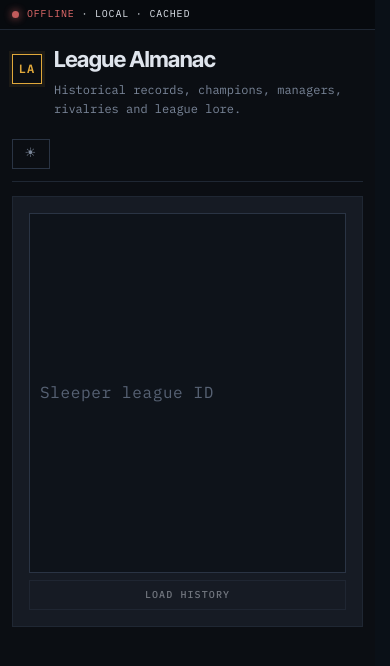
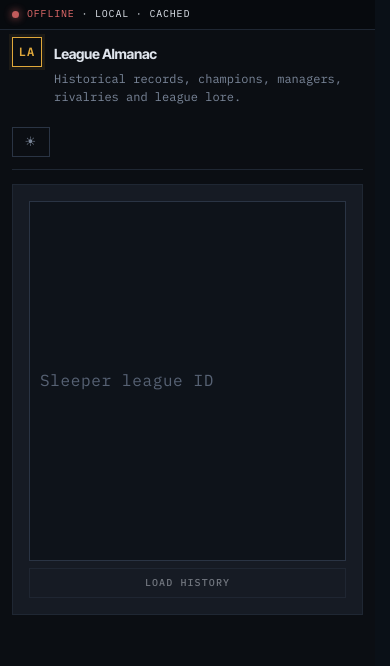
Before and after one commit to miamiyankee13/league-almanac, a React (Vite) app: page / in a window 390 px wide. Shown: the top 666 px of the page. Built offline with nearby package versions, Linux system fonts and the light colour scheme.

Commit message:
Fix disconnected Almanac header alignment

```diff
--- a/src/terminal.css
+++ b/src/terminal.css
@@ -140,9 +140,16 @@ h3,
 
 h1 {
   margin: 0 !important;
-  font-size: clamp(24px, 3.2vw, 36px) !important;
+  font-size: 16px !important;
   font-weight: 700 !important;
   letter-spacing: -0.025em !important;
+}
+
+/* Match the sibling Dynasty Depth Chart and Rookie Board header title sizing. */
+@media (max-width: 520px) {
+  .masthead h1 {
+    font-size: 14px !important;
+  }
 }
 
 h2 {
@@ -290,9 +297,15 @@ h3 {
 }
 
 .masthead-brand.disconnected .almanac-logo {
-  /* Visually center the square LA mark against the large title line itself,
-     not against the title + subtitle block. */
-  margin-top: 10px;
+  /* With the sibling-app 16px title size, center the 34px LA mark against
+     the title line itself rather than the title + subtitle block. */
+  margin-top: -5px;
+}
+
+@media (max-width: 520px) {
+  .masthead-brand.disconnected .almanac-logo {
+    margin-top: -7px;
+  }
 }
 
 .almanac-logo {
```
